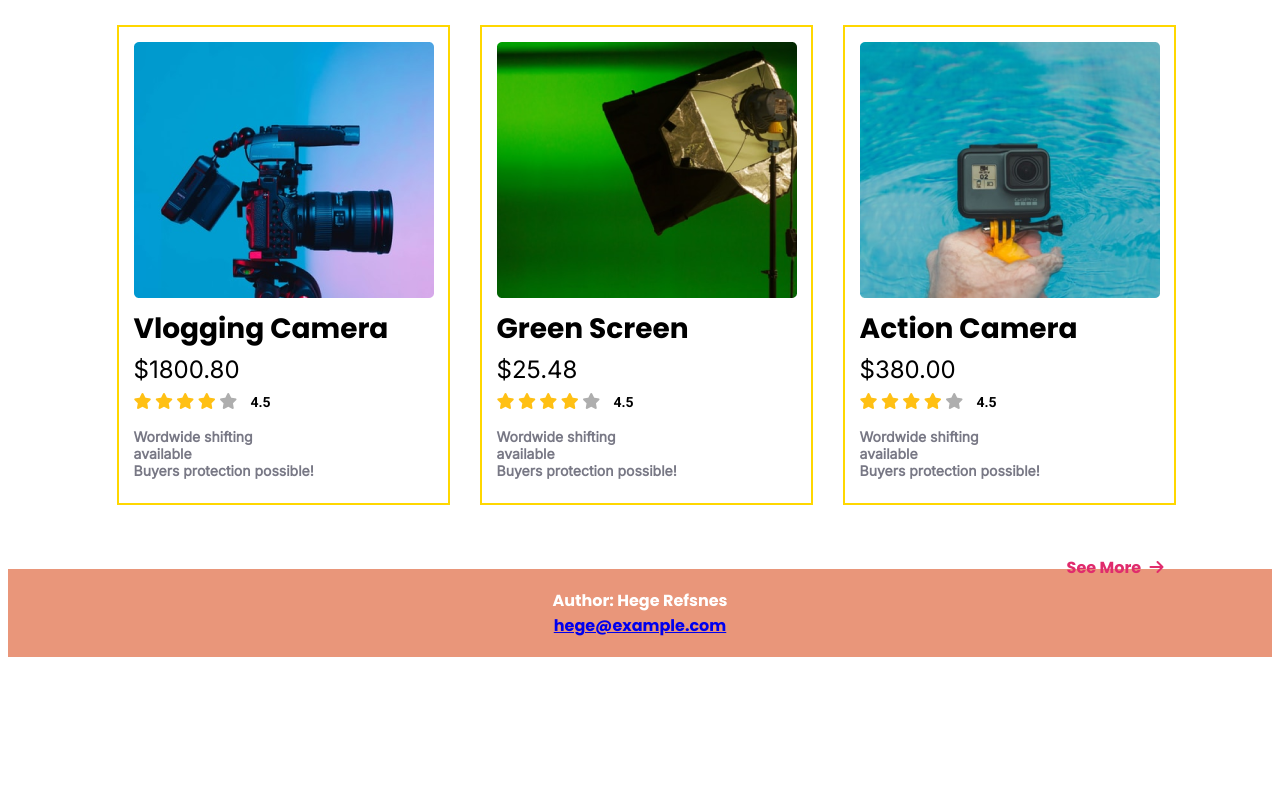
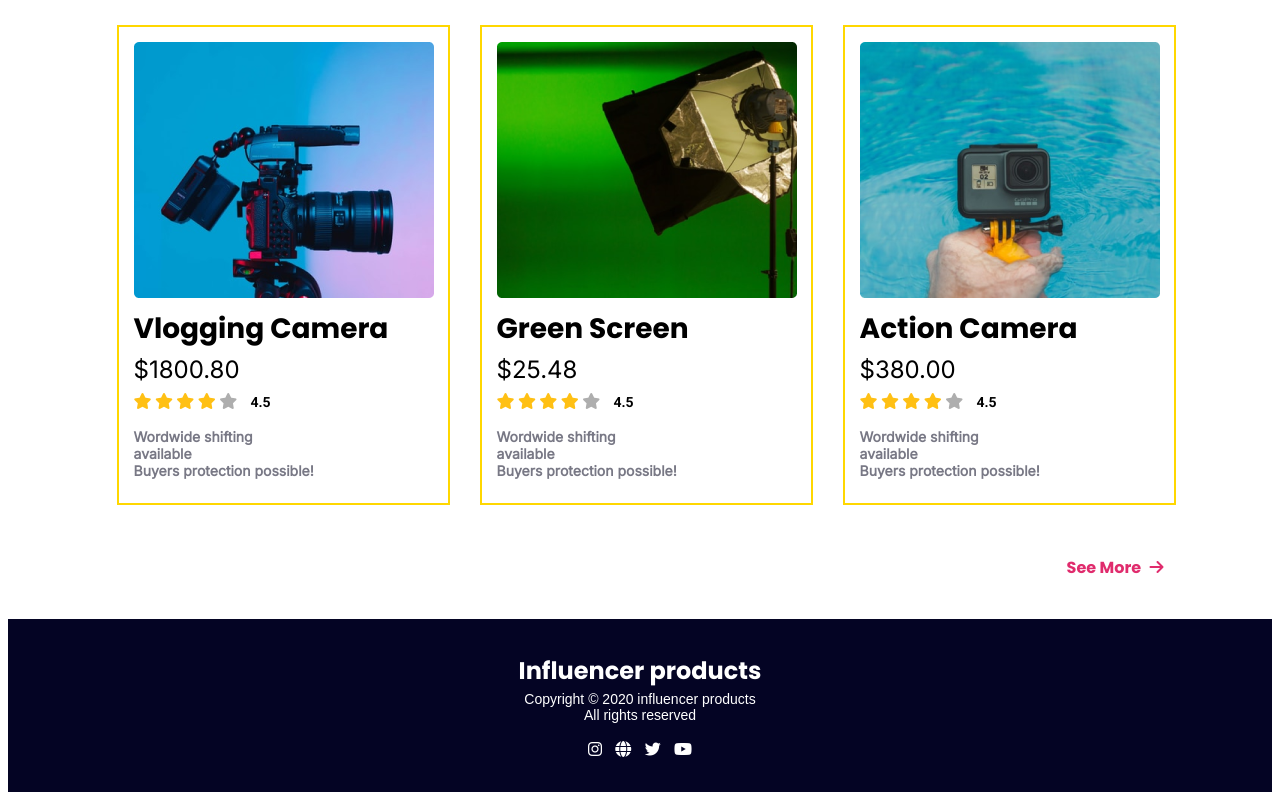
Before and after one commit to shuvo-99/Website-Project-2, a plain HTML site: page index.html in a window 1280 px wide. Shown: the part 1573-2373 px from the top of the page. Before the commit the page ends 2238 px from the top, so only its background shows below. Drawn offline with Linux system fonts and the light colour scheme.

Commit message:
footer done

```diff
--- a/index.html
+++ b/index.html
@@ -13,9 +13,17 @@
       href="https://fonts.googleapis.com/css2?family=Inter&display=swap"
       rel="stylesheet"
     />
-    <link rel="preconnect" href="https://fonts.gstatic.com" crossorigin />
+    <link rel="preconnect" href="https://fonts.gstatic.com" crossorigin -- />
     <link
       href="https://fonts.googleapis.com/css2?family=Roboto:wght@700&display=swap"
+      rel="stylesheet"
+    />
+    <link
+      rel="preconnect"
+      href="https://fonts.gstatic.com"
+      crossorigin
+      <link
+      href="https://fonts.googleapis.com/css2?family=Manrope:wght@700&display=swap"
       rel="stylesheet"
     />
 
@@ -323,10 +331,16 @@
     <!-- Footer -->
 
     <footer>
-      <p>
-        Author: Hege Refsnes<br />
-        <a href="mailto:hege@example.com">hege@example.com</a>
+      <p class="footer-text1">Influencer products</p>
+      <p class="footer-text2">
+        Copyright © 2020 influencer products <br />All rights reserved
       </p>
+      <div class="footer-links">
+        <i class="fab fa-instagram"></i>
+        <i class="fas fa-globe"></i>
+        <i class="fab fa-twitter"></i>
+        <i class="fab fa-youtube"></i>
+      </div>
     </footer>
   </body>
 </html>
--- a/style.css
+++ b/style.css
@@ -85,6 +85,7 @@ body {
 .product {
   display: flex;
   justify-content: center;
+  margin-bottom: 50px;
 }
 
 .container {
@@ -166,11 +167,50 @@ body {
   text-align: right;
   color: #e02c6d;
   margin-top: 50px;
+  /* margin-bottom: 50px; */
 }
 
 footer {
   text-align: center;
-  padding: 3px;
-  background-color: DarkSalmon;
+  /* width: auto; */
+  padding-top: 10px;
+  padding-bottom: 30px;
+  /* margin-bottom: 20px; */
+
+  background-color: rgb(4, 4, 36);
   color: white;
 }
+
+.footer-text1 {
+  font-size: 24px;
+  margin-bottom: 0px;
+}
+
+.footer-text2 {
+  font-family: "Manrope", sans-serif;
+  font-size: 14px;
+  margin-top: 3px;
+}
+
+.fa-instagram {
+  padding-right: 10px;
+}
+.fa-globe {
+  padding-right: 10px;
+}
+.fa-twitter {
+  padding-right: 10px;
+}
+
+/* ------------------
+    Media Queries
+--------------------- */
+
+/* Mobile */
+@media only screen and (max-width:688px){
+  .title{
+    text-align: center;
+  }
+  /* .container{
+      width: 100%;
+  } */
```
